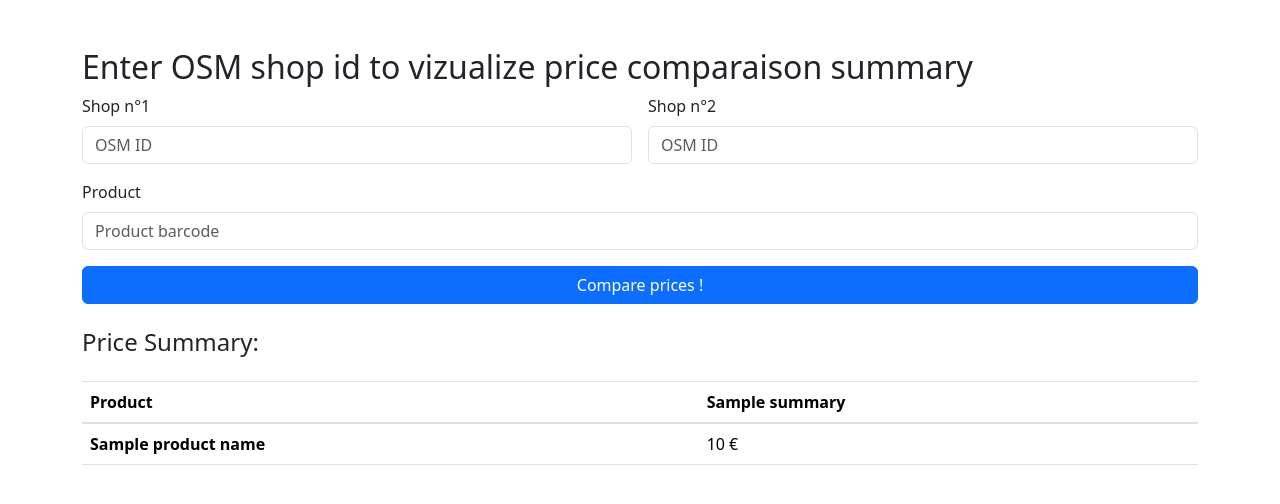
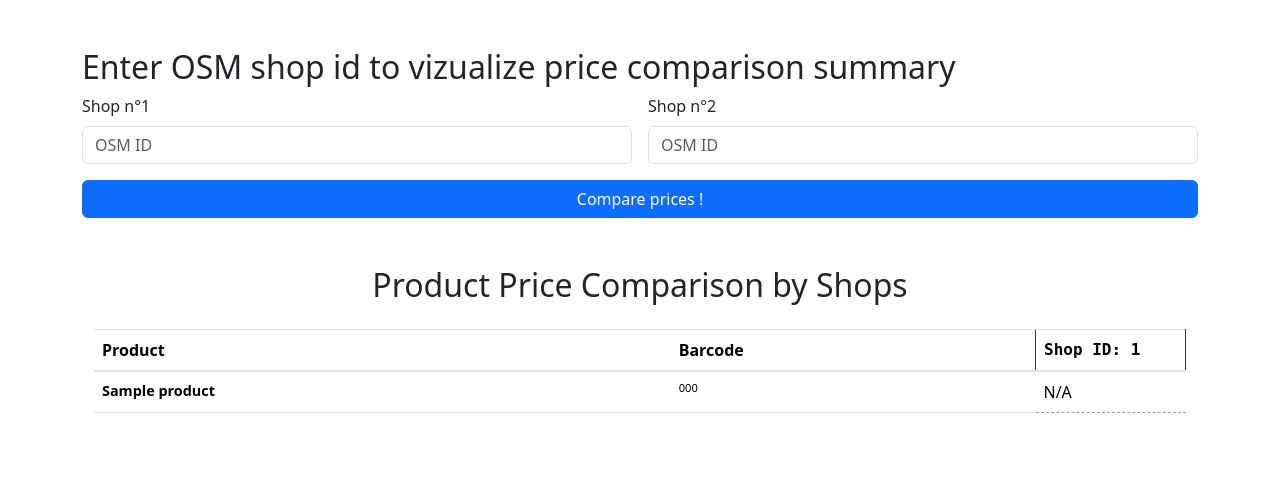
Before and after one commit to qloridant/shop_prices_comparaison, a Django app: template main/templates/main/shop_summary.html in a window 1280 px wide. Shown: the part 56-560 px from the top of the page. Run offline with Django 5.2, Linux system fonts and the light colour scheme; tables that the repository leaves empty hold one stand-in row (values such as "Sample post"); the template is opened without the code that fills it: values that come from a table or form of the project are taken from there, most other values are stand-ins (such as "Sample title", 1, 10 or a date in 2020); some libraries are stand-ins or nearby versions.

Commit message:
Seelcting common products for two shops and comparing

```diff
--- a/main/templates/main/shop_summary.html
+++ b/main/templates/main/shop_summary.html
@@ -14,6 +14,28 @@
 
     {# Display django.contrib.messages as Bootstrap alerts #}
     {% bootstrap_messages %}
+    <style>
+        .receipt {
+            font-family: monospace;
+            border: 1px solid #333;
+            padding: 10px;
+            margin: 10px;
+            width: 150px;
+            text-align: left;
+        }
+        .receipt th {
+            font-weight: bold;
+            border-bottom: 1px solid #333;
+            padding-bottom: 5px;
+        }
+        .receipt-item {
+            border-bottom: 1px dashed #999;
+            padding: 5px 0;
+        }
+        .product-name { font-size: 0.9em; font-weight: bold; }
+        .price { font-size: 0.85em; }
+        .barcode { font-size: 0.7em; color: #555; }
+    </style>
 </head>
 <body>
     <div class="basic">
@@ -21,7 +43,7 @@
     </div>
 
     <div class="container mt-5">
-        <h2>Enter OSM shop id to vizualize price comparaison summary</h2>
+        <h2>Enter OSM shop id to vizualize price comparison summary</h2>
 
         <!-- Form for entering shop ID -->
         <form action="" method="get" class="row g-3">
@@ -33,39 +55,52 @@
                 <label class="form-label">Shop n°2</label>
                 <input class="form-control" name="osm_id_shop_2" placeholder="OSM ID">
             </div>
-            <div class="col-md-12">
-                <label class="form-label">Product</label>
-                <input class="form-control" name="product_barcode" placeholder="Product barcode">
-            </div>
             <div class="col-12">
                 <button type="submit" class="w-100 btn btn-primary">Compare prices !</button>
             </div>
             </form>
         </form>
 
-        {% if price_summaries %}
-        <h4 class="mt-4">Price Summary: </h4>
+    {% if products %}
+    <div class="container mt-5">
+        <h2 class="text-center">Product Price Comparison by Shops</h2>
+
+        {% load dict_utils %}
+
         <table class="table table-hover mt-4">
             <thead>
-                <!-- Header row for Shop Names -->
                 <tr>
                     <th>Product</th>
-                    {% for summary in price_summaries %}
-                        <th>{{ summary.shop_name }}</th>
+                    <th>Barcode</th>
+                    {% for shop in shops %}
+                        <th class="receipt">Shop ID: {{ shop.id }}</th>
                     {% endfor %}
                 </tr>
             </thead>
             <tbody>
-                <!-- Row for Prices -->
-                <tr>
-                    <th> {{ product_name }}</th>
-                    {% for summary in price_summaries %}
-                        <td>{{ summary.price }} €</td>
-                    {% endfor %}
-                </tr>
+                {% for barcode, product_data in products.items %}
+                    <tr>
+                        <td class="product-name">{{ product_data.name }}</td>
+                        <td class="barcode">{{ barcode }}</td>
+
+                        {% for shop in shops %}
+                            <td class="receipt-item">
+
+                                {% with shop_price=product_data.prices|get_item:shop.id %}
+                                    {% if shop_price %}
+                                        {{ shop_price }} €
+                                    {% else %}
+                                        N/A
+                                    {% endif %}
+                                {% endwith %}
+                            </td>
+                        {% endfor %}
+                    </tr>
+                {% endfor %}
             </tbody>
         </table>
 
+    </div>
     {% elif shop_id %}
         <p class="text-danger mt-4">No shop found with the provided ID. Please try again.</p>
     {% endif %}
--- /dev/null
+++ b/main/templatetags/dict_utils.py
@@ -0,0 +1,8 @@
+# main/templatetags/dict_utils.py
+from django import template
+
+register = template.Library()
+
+@register.filter
+def get_item(dictionary, key):
+    return dictionary.get(key)
```
Also changed, not shown: main/utils.py (added, +9 -0 lines), main/views.py (+21 -13 lines), main/templatetags/__init__.py (added).
